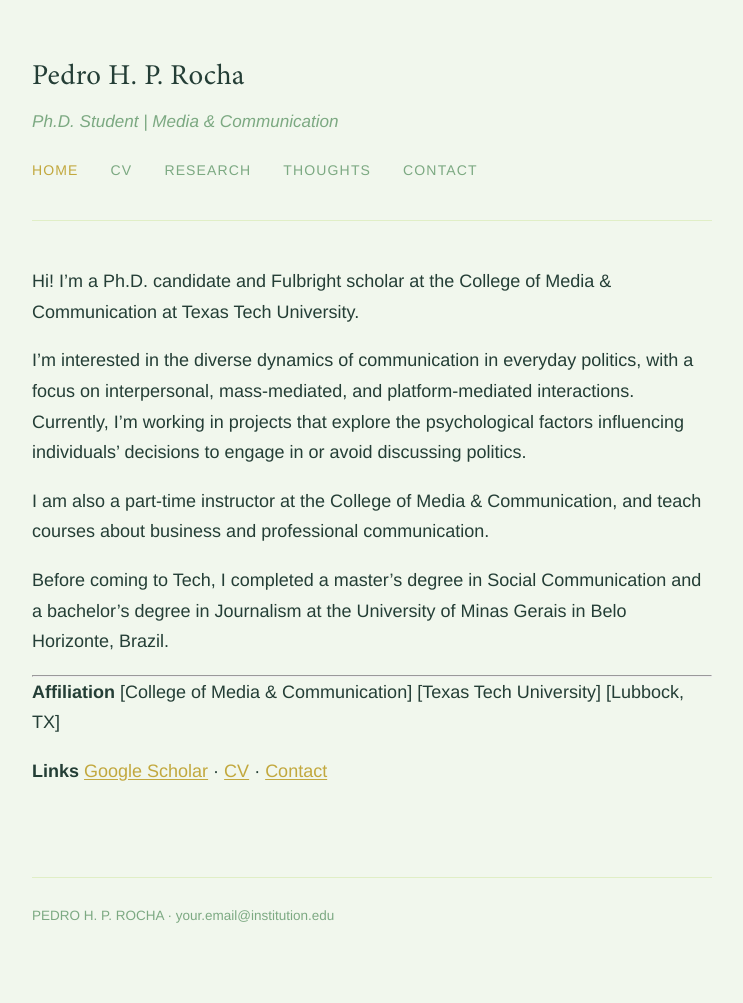
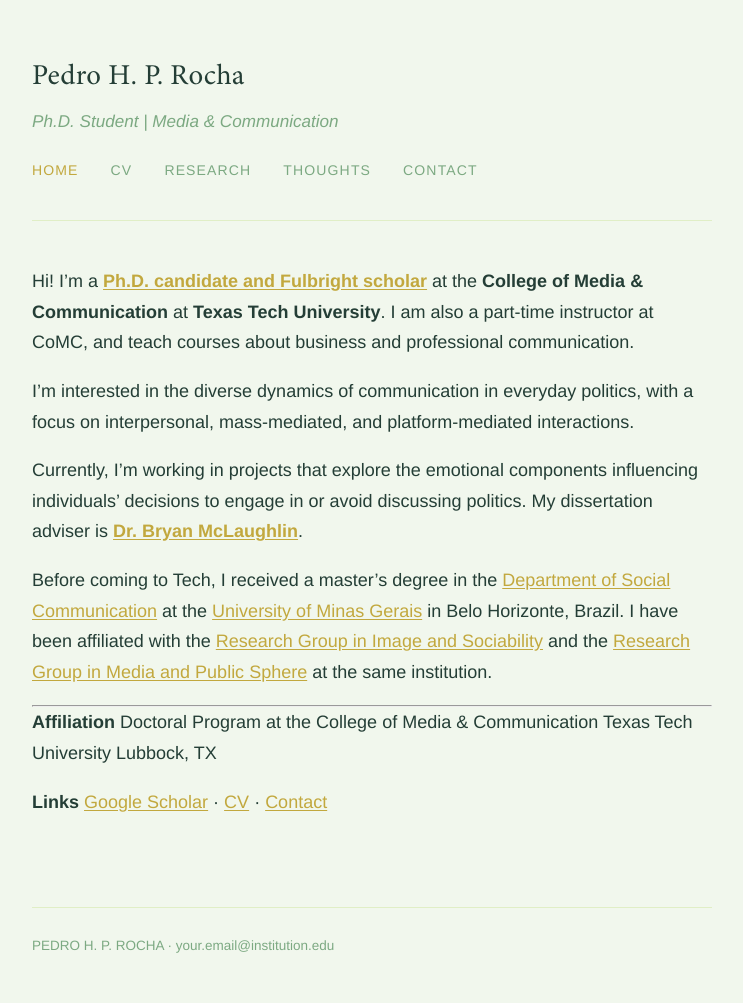
Before and after one commit to pedrohprocha/pedrohprocha.github.io, a Jekyll site: the page built from index.md, in a window 1280 px wide. Shown: the whole page, without its empty margins (268-1011 px from the left). Built offline with Jekyll 4.4.1, drawn with Linux system fonts in a browser that asks for light colours; before the commit the page ends 972 px from its top, so only the background shows below that.

Commit message:
update fonts

```diff
--- a/index.md
+++ b/index.md
@@ -3,20 +3,20 @@
 title: About
 ---
 
-Hi! I'm a Ph.D. candidate and Fulbright scholar at the College of Media & Communication at Texas Tech University.
+Hi! I'm a [**Ph.D. candidate and Fulbright scholar**](https://www.depts.ttu.edu/comc/faculty/faculty/procha.php) at the **College of Media & Communication** at **Texas Tech University**. I am also a part-time instructor at CoMC, and teach courses about business and professional communication.
 
-I’m interested in the diverse dynamics of communication in everyday politics, with a focus on interpersonal, mass-mediated, and platform-mediated interactions. Currently, I’m working in projects that explore the psychological factors influencing individuals’ decisions to engage in or avoid discussing politics.
+I’m interested in the diverse dynamics of communication in everyday politics, with a focus on interpersonal, mass-mediated, and platform-mediated interactions.
 
-I am also a part-time instructor at the College of Media & Communication, and teach courses about business and professional communication.
+Currently, I’m working in projects that explore the emotional components influencing individuals’ decisions to engage in or avoid discussing politics. My dissertation adviser is [**Dr. Bryan McLaughlin**](https://www.depts.ttu.edu/comc/faculty/faculty/bmclaughlin.php).
 
-Before coming to Tech, I completed a master's degree in Social Communication and a bachelor's degree in Journalism at the University of Minas Gerais in Belo Horizonte, Brazil.
+Before coming to Tech, I received a master's degree in the [Department of Social Communication](http://www.ppgcom.fafich.ufmg.br/index.php) at the [University of Minas Gerais](https://www.ufmg.br/international/about-the-ufmg/) in Belo Horizonte, Brazil. I have been affiliated with the [Research Group in Image and Sociability](https://www.fafich.ufmg.br/gris/) and the [Research Group in Media and Public Sphere](https://grupoemeblog.wordpress.com/) at the same institution.
 
 ---
 
 **Affiliation**
-[College of Media & Communication]
-[Texas Tech University]
-[Lubbock, TX]
+Doctoral Program at the College of Media & Communication
+Texas Tech University
+Lubbock, TX
 
 **Links**
 [Google Scholar](https://scholar.google.com/citations?user=LBnOt9wAAAAJ&hl=en&inst=6726858233868544323) &middot; [CV]({{ '/cv' | relative_url }}) &middot; [Contact]({{ '/contact' | relative_url }})
```
Also changed, not shown: pages/contact.md (+1 -9 lines).
